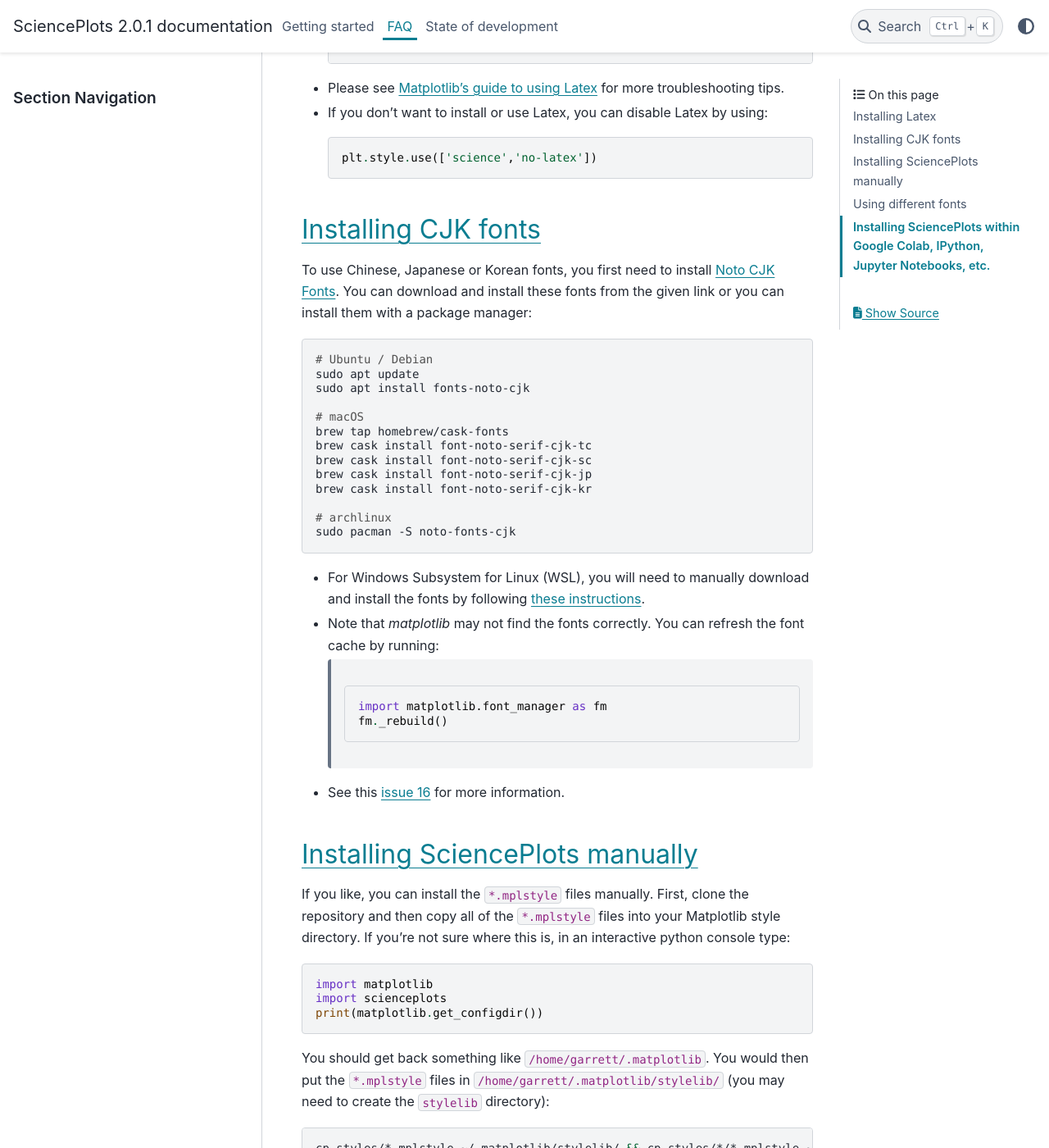
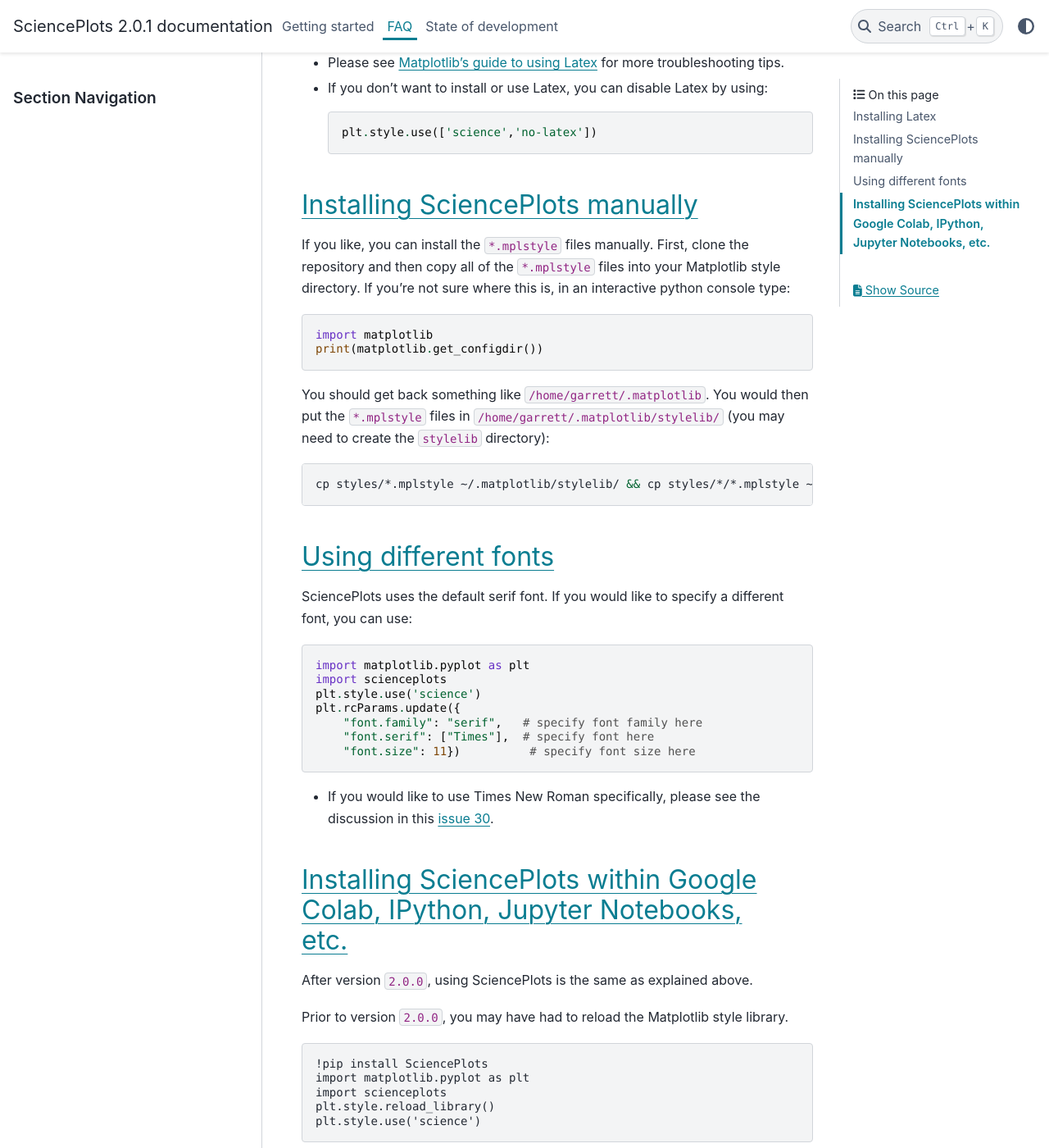
Before and after one commit to garrettj403/SciencePlots, a Sphinx documentation site: the page built from docs/source/guides/faq.rst, in a window 1280 px wide and 1400 px high, scrolled down 922 px. Shown: the whole window at 82% size. Built offline with Sphinx 7.4.7 and the PyData theme 0.15.4, drawn with Linux system fonts in a browser that asks for light colours; pages that are not in the unit, such as notebooks, are missing from menus.

```diff
--- a/docs/source/guides/faq.rst
+++ b/docs/source/guides/faq.rst
@@ -46,45 +46,6 @@ SciencePlots requires Latex to be installed on your machine.
       plt.style.use(['science','no-latex'])
 
 
-Installing CJK fonts
---------------------
-
-To use Chinese, Japanese or Korean fonts, you first need to install `Noto CJK
-Fonts <https://www.google.com/get/noto/help/cjk/>`_. You can download and
-install these fonts from the given link or you can install them with a package
-manager:
-
-.. code-block:: bash
-
-    # Ubuntu / Debian
-    sudo apt update
-    sudo apt install fonts-noto-cjk
-
-    # macOS
-    brew tap homebrew/cask-fonts
-    brew cask install font-noto-serif-cjk-tc
-    brew cask install font-noto-serif-cjk-sc
-    brew cask install font-noto-serif-cjk-jp
-    brew cask install font-noto-serif-cjk-kr
-
-    # archlinux
-    sudo pacman -S noto-fonts-cjk
-
-- For Windows Subsystem for Linux (WSL), you will need to manually download and
-  install the fonts by following
-  `these instructions <https://www.google.com/get/noto/help/install/>`_.
-
-- Note that `matplotlib` may not find the fonts correctly. You can refresh the
-  font cache by running:
-
-    .. code-block:: python
-
-        import matplotlib.font_manager as fm
-        fm._rebuild()
-
-- See this :ghissue:`16` for more information.
-
-
 Installing SciencePlots manually
 --------------------------------
 
@@ -96,7 +57,6 @@ python console type:
 .. code-block:: python
 
     import matplotlib
-    import scienceplots
     print(matplotlib.get_configdir())
 
 You should get back something like ``/home/garrett/.matplotlib``. You would
```
Also changed, not shown: docs/source/guides/getting_started.rst (+5 -7 lines), examples/README.rst, 1 other file.
